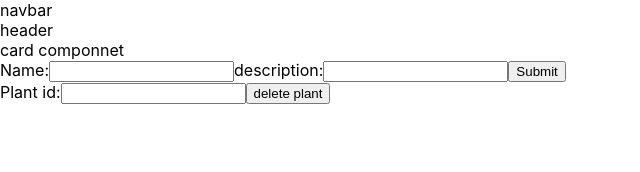
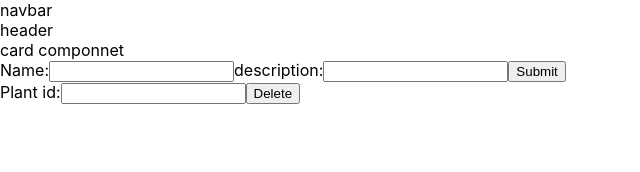
Before and after one commit to Robson456/Wotered, a React (Create React App) app: page / in a window 1280 px wide. Shown: the top 172 px of the page, without its empty margins (0-640 px from the left). Built offline with nearby package versions, Linux system fonts and the light colour scheme; no server answers; the database is empty.

Commit message:
add form and also adding and deleting plants from database

```diff
--- a/src/components/form.js
+++ b/src/components/form.js
@@ -1,36 +1,97 @@
 import React, {useState} from 'react'
+import {initializeApp} from 'firebase/app'
+import {
+  getFirestore,
+  collection,
+  getDocs,
+  addDoc, deleteDoc, doc, setIndexConfiguration
+
+} from 'firebase/firestore'
+
+const firebaseConfig = {
+  apiKey: "AIzaSyCi48iF8k2XTK8zrFHN2Qzm7WGBu-fOOes",
+  authDomain: "woterd-3937a.firebaseapp.com",
+  projectId: "woterd-3937a",
+  storageBucket: "woterd-3937a.appspot.com",
+  messagingSenderId: "908874860023",
+  appId: "1:908874860023:web:2188d74c8bf46b78f35af2"
+};
+
+
+initializeApp(firebaseConfig)
+
+const db = getFirestore()
+
+const colRef = collection(db, 'plants')
+
+
+
+getDocs(colRef)
+.then((snapshot)=> {
+  let plants = []
+
+  snapshot.docs.forEach((doc)=>{
+    plants.push({...doc.data(), id: doc.id})
+  })
+  console.log(plants)
+})
+
+
+
+
+
 
 export default function Form() {
     const [name, setName] = useState("")
+    const [des, setDes] = useState("")
+    const [id, setId] = useState("")
 
-    const handleSubmit = (evt) => {
-        evt.preventDefault();
-        alert('submiting new name', {name})
+    const handleSubmit = (e) => {
+        // e.preventDefault();
+        // alert('submiting new name '+ name)
+        addDoc(colRef,{
+          name: name,
+          description: des,
+        })
+
+
+
         console.log(name)
+    }
+    const handleDelete = (e) =>{
+      // e.preventDefault();
+
+      const docRef = doc(db , 'plants', id)
+
+      deleteDoc(docRef)
+
+
+
     }
   return (
     <>
-      <form onSubmit={handleSubmit}>
+      <form onSubmit={handleSubmit} className="add">
           <label>
             Name:
-            <input type="text" value={name} onChange={e => setName(e.target.value)} />
+            <input type="text" name='name' value={name} onChange={e => setName(e.target.value)} />
 
           </label>
           <label>
             description:
-            <input type="text" name="description" />
+            <input type="text" name="description" value={des}  onChange={e => setDes(e.target.value)}/>
           </label>
           <input type="submit" value="Submit" />
         </form>
+        <form onSubmit={handleDelete} className="del">
+          <label >
+              Plant id:
 
-      <form className='delete'>
-          <label for="id">
-            Plant id:
+              <input type='text' name='id' value={id} onChange={e=> setId(e.target.value)} required />
 
-            <input type='text' name='id' required />
-          </label>
-          <button>delete plant</button>
-      </form>
+              <input type="submit" value="Delete" />
+            </label>
+
+        </form>
     </>
 
   )
--- a/src/index.js
+++ b/src/index.js
@@ -3,13 +3,7 @@ import ReactDOM from 'react-dom/client';
 import './index.css';
 import App from './App';
 import reportWebVitals from './reportWebVitals';
-import {initializeApp} from 'firebase/app'
-import {
-  getFirestore,
-  collection,
-  getDocs
 
-} from 'firebase/firestore'
 
 const root = ReactDOM.createRoot(document.getElementById('root'));
 root.render(
@@ -22,29 +16,3 @@ root.render(
 // to log results (for example: reportWebVitals(console.log))
 // or send to an analytics endpoint. Learn more: https://bit.ly/CRA-vitals
 reportWebVitals();
-
-const firebaseConfig = {
-  apiKey: "AIzaSyCi48iF8k2XTK8zrFHN2Qzm7WGBu-fOOes",
-  authDomain: "woterd-3937a.firebaseapp.com",
-  projectId: "woterd-3937a",
-  storageBucket: "woterd-3937a.appspot.com",
-  messagingSenderId: "908874860023",
-  appId: "1:908874860023:web:2188d74c8bf46b78f35af2"
-};
-
-
-initializeApp(firebaseConfig)
-
-const db = getFirestore()
-
-const colRef = collection(db, 'plants')
-
-getDocs(colRef)
-.then((snapshot)=> {
-  let plants = []
-
-  snapshot.docs.forEach((doc)=>{
-    plants.push({...doc.data(), id: doc.id})
-  })
-  console.log(plants)
-})
```
